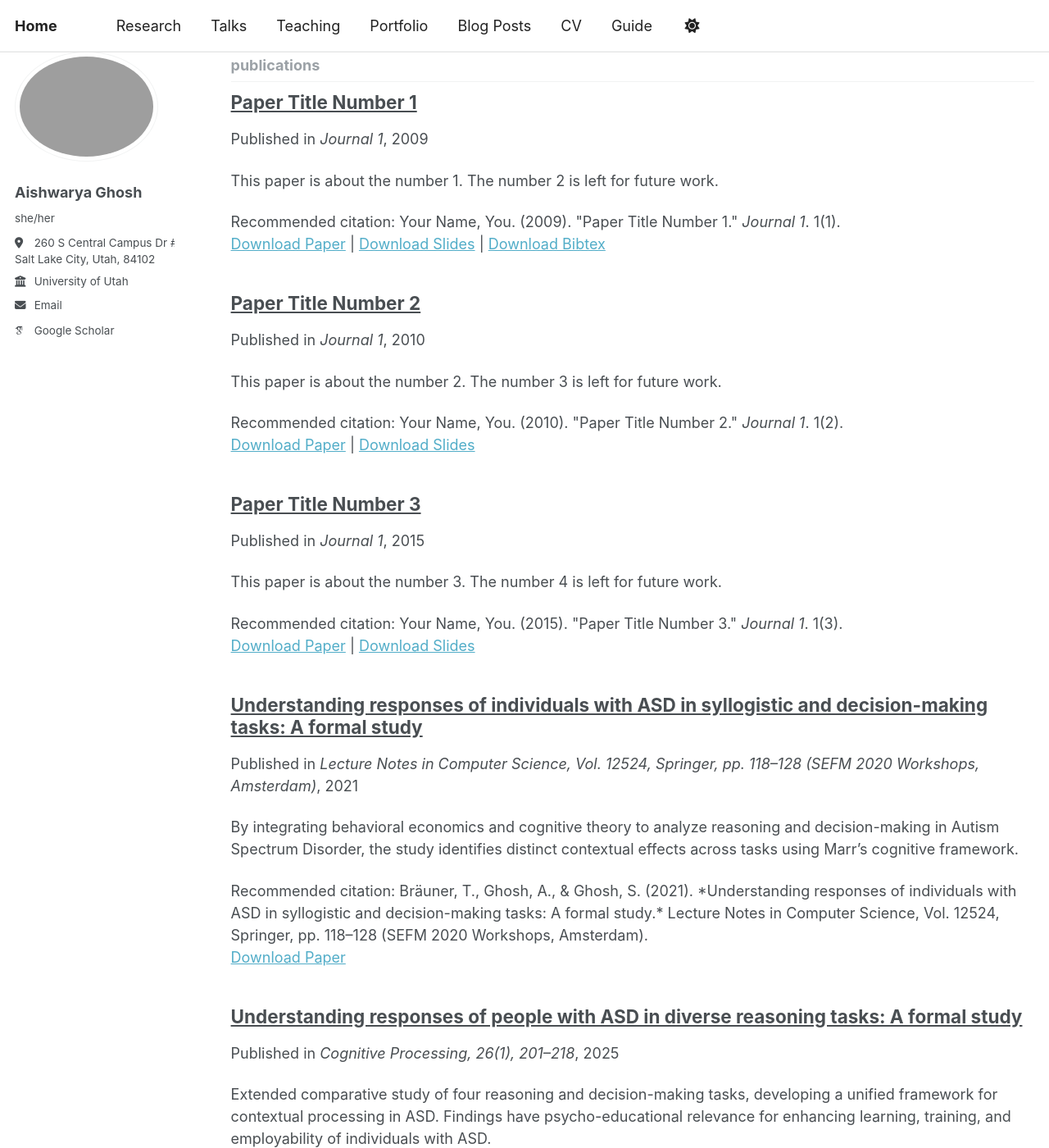
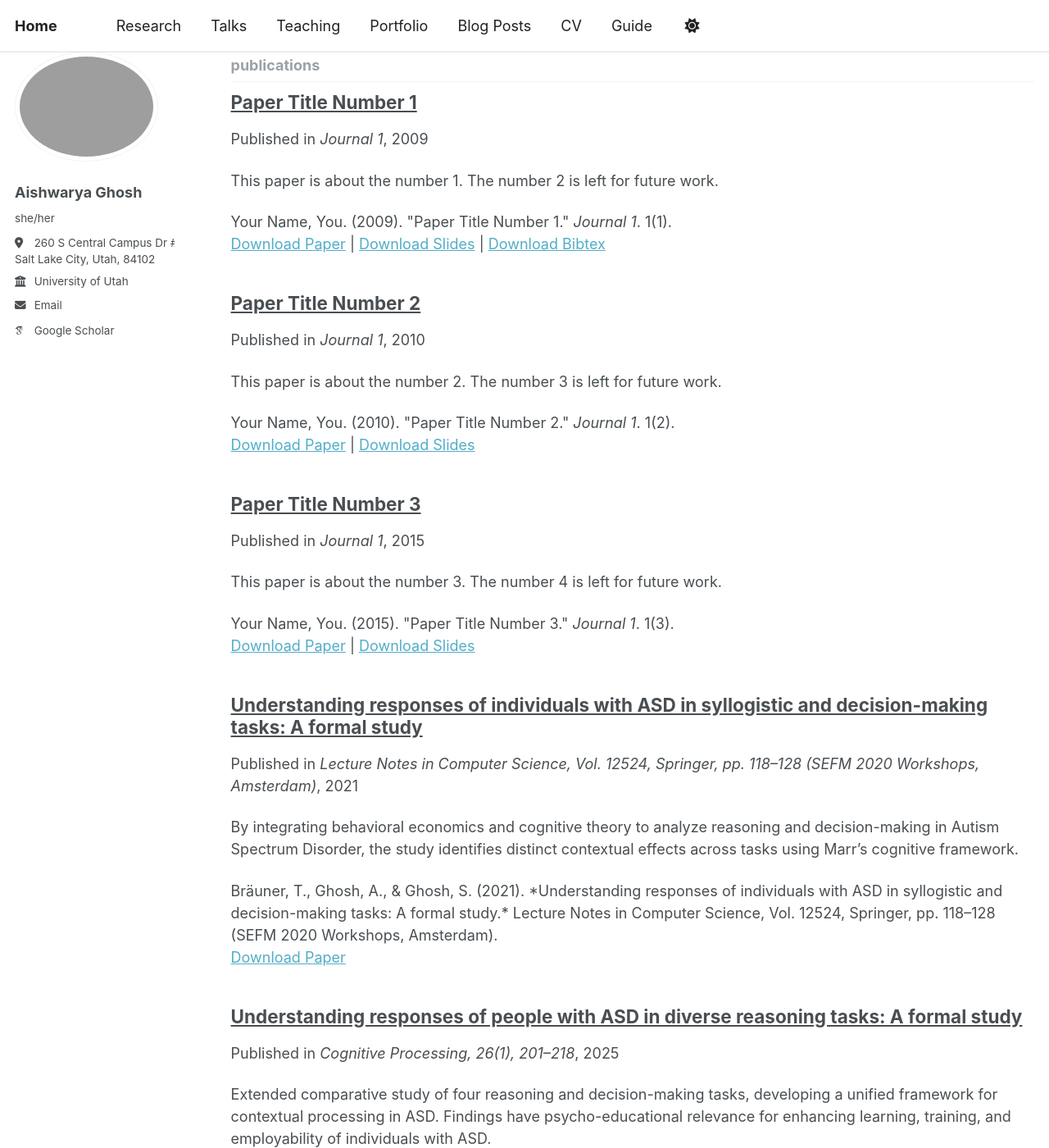
Before and after one commit to ghoshash1/ghoshash1.github.io, a Jekyll site: the page built from _pages/collection-archive.html, in a window 1280 px wide and 1400 px high, scrolled down 1043 px. Shown: the whole window at 82% size. Built offline with Jekyll 4.4.1, drawn with Linux system fonts in a browser that asks for light colours; some web fonts are replaced; some of the changed text lies outside the part shown.

Commit message:
Update archive-single.html

```diff
--- a/_includes/archive-single.html
+++ b/_includes/archive-single.html
@@ -53,21 +53,21 @@
     {% endif %}
 
     {% if post.citation and post.paperurl and post.slidesurl and post.bibtexurl %}
-      <p>Recommended citation: {{ post.citation }}<br /><a href="{{ post.paperurl }}">Download Paper</a> | <a href="{{ post.slidesurl }}">Download Slides</a> | <a href="{{ post.bibtexurl }}">Download Bibtex</a></p>
+      <p>{{ post.citation }}<br /><a href="{{ post.paperurl }}">Download Paper</a> | <a href="{{ post.slidesurl }}">Download Slides</a> | <a href="{{ post.bibtexurl }}">Download Bibtex</a></p>
     {% elsif post.citation and post.paperurl and post.slidesurl %}
-      <p>Recommended citation: {{ post.citation }}<br /><a href="{{ post.paperurl }}">Download Paper</a> | <a href="{{ post.slidesurl }}">Download Slides</a></p>
+      <p>{{ post.citation }}<br /><a href="{{ post.paperurl }}">Download Paper</a> | <a href="{{ post.slidesurl }}">Download Slides</a></p>
     {% elsif post.citation and post.paperurl and post.bibtexurl %}
-      <p>Recommended citation: {{ post.citation }}<br /><a href="{{ post.paperurl }}">Download Paper</a> | <a href="{{ post.bibtexurl }}">Download Bibtex</a></p>
+      <p>{{ post.citation }}<br /><a href="{{ post.paperurl }}">Download Paper</a> | <a href="{{ post.bibtexurl }}">Download Bibtex</a></p>
     {% elsif post.citation and post.paperurl %}
-      <p>Recommended citation: {{ post.citation }}<br /><a href="{{ post.paperurl }}">Download Paper</a></p>
+      <p>{{ post.citation }}<br /><a href="{{ post.paperurl }}">Download Paper</a></p>
     {% elsif post.citation and post.slidesurl and post.bibtexurl %}
-      <p>Recommended citation: {{ post.citation }}<br /><a href="{{ post.slidesurl }}">Download Slides</a> | <a href="{{ post.bibtexurl}}">Download Bibtex</a></p>
+      <p>{{ post.citation }}<br /><a href="{{ post.slidesurl }}">Download Slides</a> | <a href="{{ post.bibtexurl}}">Download Bibtex</a></p>
     {% elsif post.citation and post.slidesurl %}
-      <p>Recommended citation: {{ post.citation }}<br /><a href="{{ post.slidesurl }}">Download Slides</a></p>
+      <p>{{ post.citation }}<br /><a href="{{ post.slidesurl }}">Download Slides</a></p>
     {% elsif post.citation and post.bibtexurl %}
-      <p>Recommended citation: {{ post.citation }}<br /><a href="{{ post.bibtexurl }}">Download Bibtex</a></p>
- {% elsif post.citation %}
-  <p>{{ post.citation }}</p>
+      <p>{{ post.citation }}<br /><a href="{{ post.bibtexurl }}">Download Bibtex</a></p>
+    {% elsif post.citation %}
+      <p>{{ post.citation }}</p>
     {% elsif post.paperurl and post.bibtexurl %}
       <p><a href=" {{ post.paperurl }} ">Download Paper</a> | <a href="{{ post.bibtexurl }}">Download Bibtex</a></p>
     {% elsif post.paperurl %}
```
